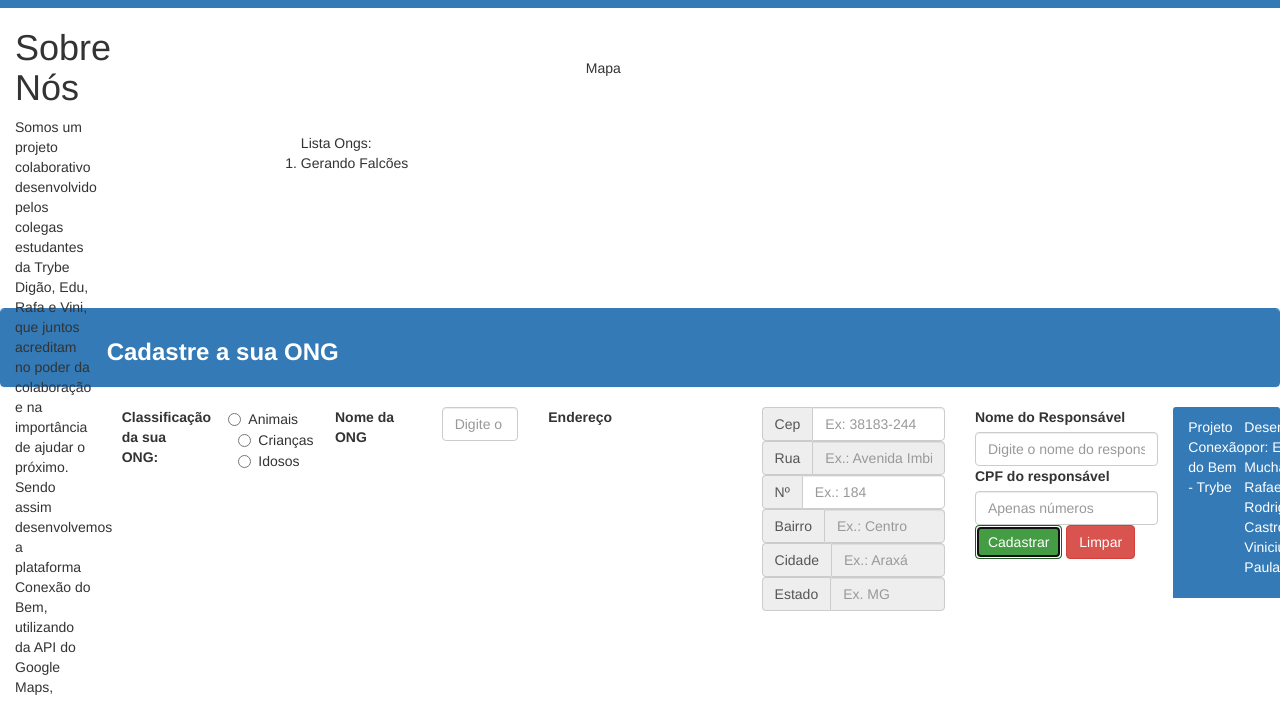
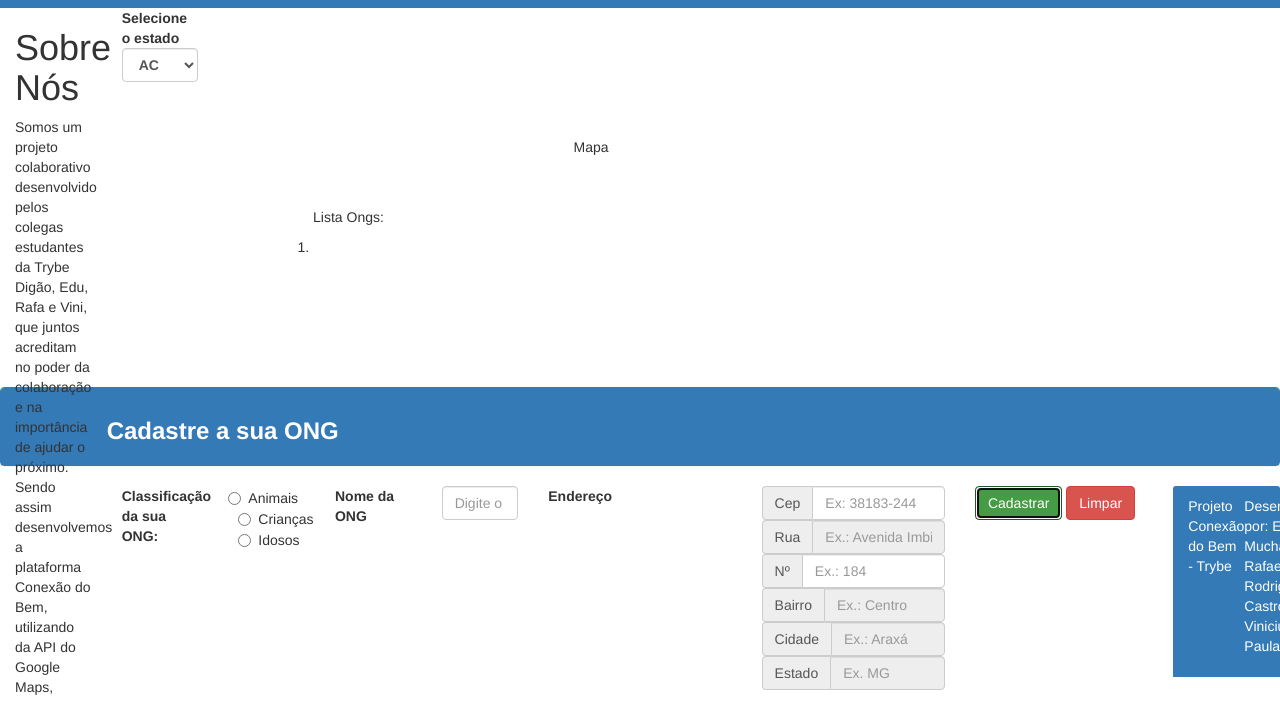
Before and after one commit to eduardomuchak/15-conexao-do-bem, a plain HTML site: page projeto.html in a window 1280 px wide. Both pictures are taken after a click on the button "Cadastrar". Shown: the part 93-796 px from the top of the page. Drawn offline with Linux system fonts and the light colour scheme; some packages are replaced by stand-ins of ours.

Commit message:
Adiciona dropdown de estados
Co-authored-by: VINICIUS DE PAULA MARTINS DOS ANJOS <vinidipaula92@users.noreply.github.com>
Co-authored-by: Rodrigo de Castro <rodrigo-de-castro@users.noreply.github.com>

```diff
--- a/apiCep.js
+++ /dev/null
@@ -1,71 +0,0 @@
-let rua = document.querySelector('#rua');
-let numeroPredial = document.querySelector('#numero');
-let bairro = document.querySelector('#bairro');
-let cidade = document.querySelector('#cidade');
-let estado = document.querySelector('#estado');
-const botaoCadastrar = document.querySelector('#botao-cadastrar');
-const botaoLimpar = document.querySelector('#botao-limpar');
-
-function limpa_formulário_cep() {
-  //Limpa valores do formulário de cep.
-  rua.value = '';
-  bairro.value = '';
-  cidade.value = '';
-  estado.value = '';
-};
-
-function meu_callback(conteudo) {
-  if (!("erro" in conteudo)) {
-    //Atualiza os campos com os valores.
-    rua.value = (conteudo.logradouro);
-    bairro.value = (conteudo.bairro);
-    cidade.value = (conteudo.localidade);
-    estado.value = (conteudo.uf);
-  } //end if.
-  else {
-    //CEP não Encontrado.
-    limpa_formulário_cep();
-    alert("CEP não encontrado.");
-  }
-};
-
-function pesquisacep(valor) {
-  //Nova variável "cep" somente com dígitos.
-  let cep = valor.replace(/\D/g, '');
-
-  //Verifica se campo cep possui valor informado.
-  if (cep != "") {
-
-    //Expressão regular para validar o CEP.
-    let validacep = /^[0-9]{8}$/;
-
-    //Valida o formato do CEP.
-    if(validacep.test(cep)) {
-
-        //Preenche os campos com "..." enquanto consulta webservice.
-        rua.value = "...";
-        bairro.value = "...";
-        cidade.value = "...";
-        estado.value = "...";
-
-        //Cria um elemento javascript.
-        let script = document.createElement('script');
-
-        //Sincroniza com o callback.
-        script.src = `https://viacep.com.br/ws/${cep}/json/?callback=meu_callback`;
-
-        //Insere script no documento e carrega o conteúdo.
-        document.body.appendChild(script);
-
-    } //end if.
-    else {
-        //cep é inválido.
-        limpa_formulário_cep();
-        alert("Formato de CEP inválido.");
-    }
-  } //end if.
-  else {
-    //cep sem valor, limpa formulário.
-    limpa_formulário_cep();
-  }
-};
--- a/projeto.html
+++ b/projeto.html
@@ -8,7 +8,6 @@
     <link rel="stylesheet" href="style.css">
     <script src="jquery-3.6.0.min.js"></script>
     <script src="bootstrap-3.3.7-dist/js/bootstrap.js"></script>
-    <script src="script.js"></script>
     <title>Conexão do Bem</title>
 </head>
 <body>
@@ -30,11 +29,48 @@
         <p>Somos um projeto colaborativo desenvolvido pelos colegas estudantes da Trybe Digão, Edu, Rafa e Vini, que juntos acreditam no poder da colaboração e na importância de ajudar o próximo.
         Sendo assim desenvolvemos a plataforma Conexão do Bem, utilizando da API do Google Maps, nossa missão é aproximar as pessoas voluntárias dispostas a ajudar com as ONGs que necessitam de apoio, formando assim um ciclo constante dentro de suas respectivas regiões.</p>
     </section>
+
+    <div class="col-md-1">
+        <label for="UF">Selecione o estado
+            <select name="UF" class="form-control">
+                <option class="dropdown-item" href="#">AC</option>
+                <option class="dropdown-item" href="#">AL</option>
+                <option class="dropdown-item" href="#">AP</option>
+                <option class="dropdown-item" href="#">AM</option>
+                <option class="dropdown-item" href="#">BA</option>
+                <option class="dropdown-item" href="#">CE</option>
+                <option class="dropdown-item" href="#">DF</option>
+                <option class="dropdown-item" href="#">ES</option>
+                <option class="dropdown-item" href="#">GO</option>
+                <option class="dropdown-item" href="#">MA</option>
+                <option class="dropdown-item" href="#">MT</option>
+                <option class="dropdown-item" href="#">MS</option>
+                <option class="dropdown-item" href="#">MG</option>
+                <option class="dropdown-item" href="#">PA</option>
+                <option class="dropdown-item" href="#">PB</option>
+                <option class="dropdown-item" href="#">PR</option>
+                <option class="dropdown-item" href="#">PE</option>
+                <option class="dropdown-item" href="#">PI</option>
+                <option class="dropdown-item" href="#">RJ</option>
+                <option class="dropdown-item" href="#">RN</option>
+                <option class="dropdown-item" href="#">RS</option>
+                <option class="dropdown-item" href="#">RO</option>
+                <option class="dropdown-item" href="#">RR</option>
+                <option class="dropdown-item" href="#">SC</option>
+                <option class="dropdown-item" href="#">SP</option>
+                <option class="dropdown-item" href="#">SE</option>
+                <option class="dropdown-item" href="#">TO</option>
+            </select>
+        </label>
+    </div>
+
     <section class="container list-map">
         <div class="sub-container ong-list">
             <ol class="institution-list">Lista Ongs:
-                <li>Gerando Falcões</li>
             </ol>
+
+
+
         </div>
         <div class="map">
             <p>Mapa</p>
@@ -66,7 +102,7 @@
                 <div class="form-group">
                      <label class="col-md-1 control-label" for="Nome">Nome da ONG</label>
                      <div class="col-md-1">
-                        <input id="Nome" name="Nome" placeholder="Digite o nome da ONG aqui" class="form-control input-md" required="" type="text">
+                        <input id="nome-da-ong" name="Nome" placeholder="Digite o nome da ONG aqui" class="form-control input-md" required="" type="text">
                     </div>
                 </div>
 
@@ -100,22 +136,9 @@
                     </div>
                 </div>
 
-                <div class="form-group">
-                     <label class="col-md-2 control-label" for="Nome">Nome do Responsável</label>
-                     <div class="col-md-2">
-                         <input id="Nome" name="Nome" placeholder="Digite o nome do responsável da ONG aqui" class="form-control input-md" required="" type="text">
-                     </div>
-                 </div>
-
-                 <div class="form-group">
-                     <label class="col-md-2 control-label" for="cpf">CPF do responsável</label>
-                     <div class="col-md-2">
-                         <input id="cpf" name="cpf" placeholder="Apenas números" class="form-control input-md" required="" type="text" maxlength="11">
-                     </div>
-                 </div>
-                 <div class="col-md-2 form-group">
-                 <button type="button" class="btn btn-success" id="botao-cadastrar">Cadastrar</button>
-                 <button type="button" class="btn btn-danger" id="botao-limpar">Limpar</button>
+                <div class="col-md-2 form-group">
+                    <button type="button" class="btn btn-success" id="botao-cadastrar">Cadastrar</button>
+                    <button type="button" class="btn btn-danger" id="botao-limpar">Limpar</button>
                 </div>
         </form>
     </section>
@@ -126,7 +149,6 @@
     </footer>
 </main>
     <script src="script.js"></script>
-    <script src="apiCep.js"></script>
     <script
 src="https://maps.googleapis.com/maps/api/js?key=AIzaSyANJBNDYl8T-MiP8-DXh2aR7lfBIVmdKcc&callback=initMap&v=weekly"
 async
--- a/script.js
+++ b/script.js
@@ -1,3 +1,7 @@
+const botaoCadastrar = document.querySelector('.btn-success');
+const botaoLimpar = document.querySelector('#botao-limpar');
+const listaOngs = document.querySelector('.institution-list')
+
 let map;
 
 function initMap() {
@@ -27,3 +31,90 @@ const marker = new google.maps.Marker({
     //icon: caminho_da_imagem
 });
 };
+
+let rua = document.querySelector('#rua');
+let numeroPredial = document.querySelector('#numero');
+let bairro = document.querySelector('#bairro');
+let cidade = document.querySelector('#cidade');
+let estado = document.querySelector('#estado');
+let nomeDaOng = document.querySelector('#nome-da-ong');
+
+function limpa_formulário_cep() {
+  //Limpa valores do formulário de cep.
+  rua.value = '';
+  bairro.value = '';
+  cidade.value = '';
+  estado.value = '';
+};
+
+function meu_callback(conteudo) {
+  if (!("erro" in conteudo)) {
+    //Atualiza os campos com os valores.
+    rua.value = (conteudo.logradouro);
+    bairro.value = (conteudo.bairro);
+    cidade.value = (conteudo.localidade);
+    estado.value = (conteudo.uf);
+  } //end if.
+  else {
+    //CEP não Encontrado.
+    limpa_formulário_cep();
+    alert("CEP não encontrado.");
+  }
+};
+
+function pesquisacep(valor) {
+  //Nova variável "cep" somente com dígitos.
+  let cep = valor.replace(/\D/g, '');
+
+  //Verifica se campo cep possui valor informado.
+  if (cep != "") {
+
+    //Expressão regular para validar o CEP.
+    let validacep = /^[0-9]{8}$/;
+
+    //Valida o formato do CEP.
+    if(validacep.test(cep)) {
+
+        //Preenche os campos com "..." enquanto consulta webservice.
+        rua.value = "...";
+        bairro.value = "...";
+        cidade.value = "...";
+        estado.value = "...";
+
+        //Cria um elemento javascript.
+        let script = document.createElement('script');
+
+        //Sincroniza com o callback.
+        script.src = `https://viacep.com.br/ws/${cep}/json/?callback=meu_callback`;
+
+        //Insere script no documento e carrega o conteúdo.
+        document.body.appendChild(script);
+
+    } //end if.
+    else {
+        //cep é inválido.
+        limpa_formulário_cep();
+        alert("Formato de CEP inválido.");
+    }
+  } //end if.
+  else {
+    //cep sem valor, limpa formulário.
+    limpa_formulário_cep();
+  }
+};
+
+function createElementP(valor) {
+  const info = document.createElement('p');
+  info.innerText = valor;
+  return info
+}
+
+function createDiv() {
+  const item = document.createElement('li');
+  item.appendChild(createElementP(nomeDaOng.value));
+  item.appendChild(createElementP(cidade.value));
+  item.appendChild(createElementP(estado.value));
+  listaOngs.appendChild(item);
+}
+
+botaoCadastrar.addEventListener('click', createDiv);
```
